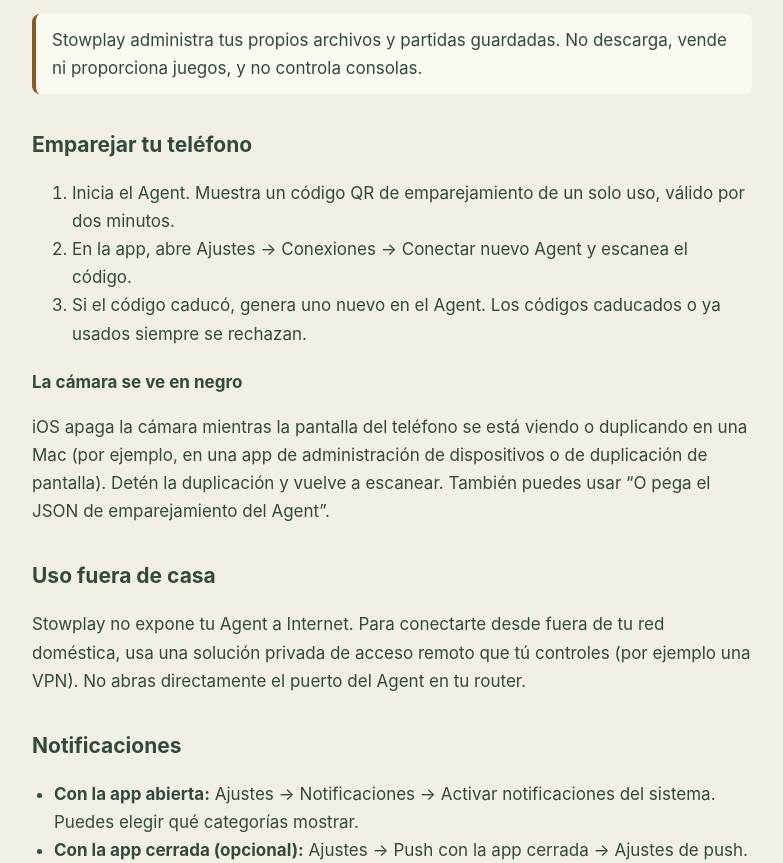
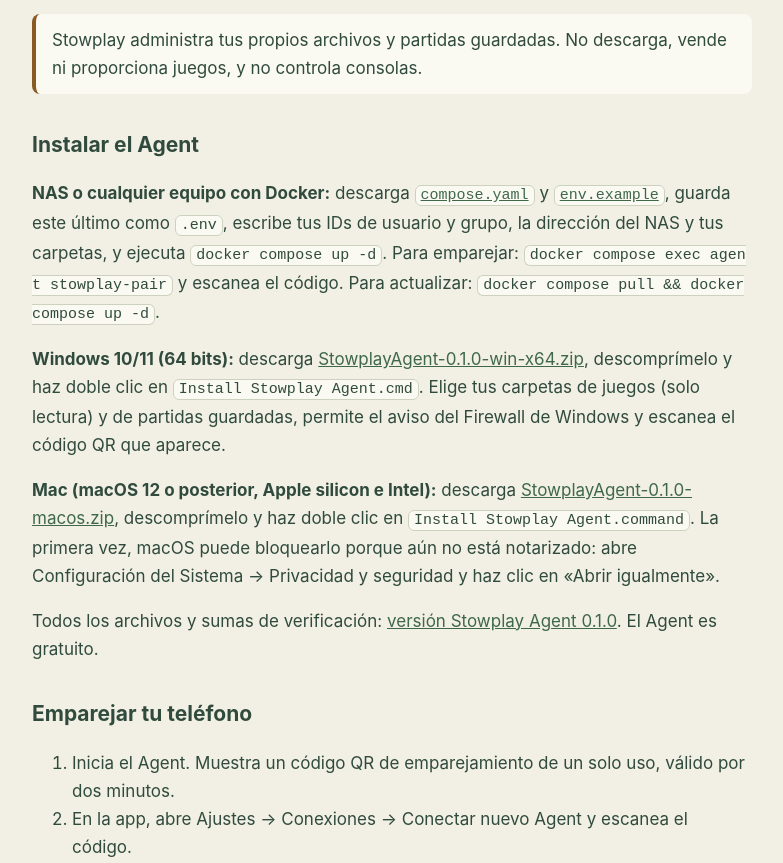
Before and after one commit to zhangwei798879/stowplay, a plain HTML site: page support-es.html in a window 1280 px wide. Shown: the part 508-1371 px from the top of the page, without its empty margins (248-1031 px from the left). Drawn offline with Linux system fonts and the light colour scheme.

Commit message:
Support: add Agent downloads (Windows, Mac, Docker)

```diff
--- a/support-es.html
+++ b/support-es.html
@@ -22,6 +22,12 @@
 <li>Una ruta de red del teléfono al Agent: la misma red de tu casa o, cuando estés fuera, una herramienta privada de acceso remoto, como una VPN.</li>
 </ul>
 <p class="note">Stowplay administra tus propios archivos y partidas guardadas. No descarga, vende ni proporciona juegos, y no controla consolas.</p>
+
+<h2 id="install">Instalar el Agent</h2>
+<p><strong>NAS o cualquier equipo con Docker:</strong> descarga <a href="https://github.com/zhangwei798879/stowplay/releases/download/agent-v0.1.0/compose.yaml"><code>compose.yaml</code></a> y <a href="https://github.com/zhangwei798879/stowplay/releases/download/agent-v0.1.0/env.example"><code>env.example</code></a>, guarda este último como <code>.env</code>, escribe tus IDs de usuario y grupo, la dirección del NAS y tus carpetas, y ejecuta <code>docker compose up -d</code>. Para emparejar: <code>docker compose exec agent stowplay-pair</code> y escanea el código. Para actualizar: <code>docker compose pull &amp;&amp; docker compose up -d</code>.</p>
+<p><strong>Windows 10/11 (64 bits):</strong> descarga <a href="https://github.com/zhangwei798879/stowplay/releases/download/agent-v0.1.0/StowplayAgent-0.1.0-win-x64.zip">StowplayAgent-0.1.0-win-x64.zip</a>, descomprímelo y haz doble clic en <code>Install Stowplay Agent.cmd</code>. Elige tus carpetas de juegos (solo lectura) y de partidas guardadas, permite el aviso del Firewall de Windows y escanea el código QR que aparece.</p>
+<p><strong>Mac (macOS 12 o posterior, Apple silicon e Intel):</strong> descarga <a href="https://github.com/zhangwei798879/stowplay/releases/download/agent-v0.1.0/StowplayAgent-0.1.0-macos.zip">StowplayAgent-0.1.0-macos.zip</a>, descomprímelo y haz doble clic en <code>Install Stowplay Agent.command</code>. La primera vez, macOS puede bloquearlo porque aún no está notarizado: abre Configuración del Sistema → Privacidad y seguridad y haz clic en «Abrir igualmente».</p>
+<p>Todos los archivos y sumas de verificación: <a href="https://github.com/zhangwei798879/stowplay/releases/tag/agent-v0.1.0">versión Stowplay Agent 0.1.0</a>. El Agent es gratuito.</p>
 
 <h2>Emparejar tu teléfono</h2>
 <ol>
```
